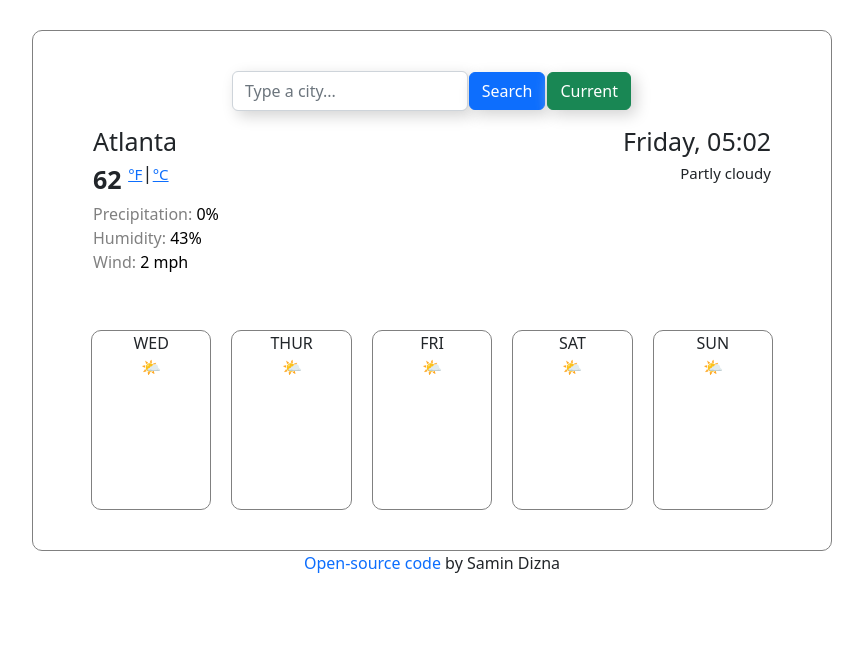
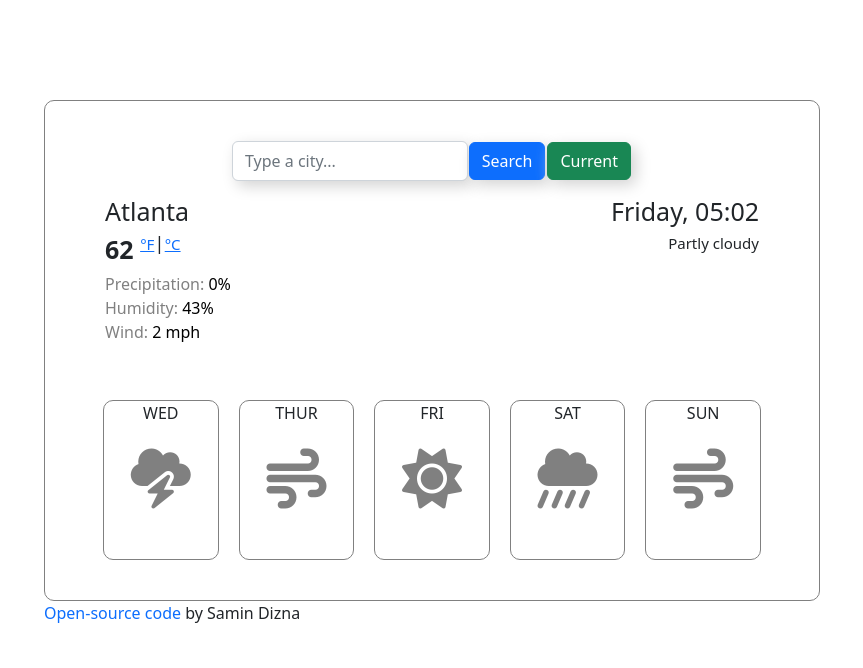
Before and after one commit to samxn/weather-app, a plain HTML site: page index.html in a window 1280 px wide. Shown: the whole page, without its empty margins (208-1071 px from the left). Drawn offline with nearby package versions, Linux system fonts and the light colour scheme.

Commit message:
Added icons to main elements

```diff
--- a/index.html
+++ b/index.html
@@ -15,6 +15,7 @@
     <script src="https://unpkg.com/axios@1.1.2/dist/axios.min.js"></script>
   </head>
   <body>
+    <div class="wrapper">
       <div class="container">
         <form class="d-flex" role="search" id="searchField">
           <input
@@ -62,25 +63,25 @@
         <div class="row">
           <div class="col">
             WED
-          <br />
-          🌤
+            <br /><br />
+            <i class="fa-solid fa-cloud-bolt"></i>
           </div>
           <div class="col">
             THUR
-          <br />
-          🌤
+            <br /><br />
+            <i class="fa-solid fa-wind"></i>
           </div>
           <div class="col">
-          FRI <br />
-          🌤
+            FRI <br /><br />
+            <i class="fa-solid fa-sun"></i>
           </div>
           <div class="col">
-          SAT <br />
-          🌤
+            SAT <br /><br />
+            <i class="fa-solid fa-cloud-showers-heavy"></i>
           </div>
           <div class="col">
-          SUN <br />
-          🌤
+            SUN <br /><br />
+            <i class="fa-solid fa-wind"></i>
           </div>
         </div>
       </div>
@@ -90,6 +91,7 @@
         >
         by Samin Dizna</span
       >
+    </div>
     <script
       src="https://kit.fontawesome.com/03f4e38d94.js"
       crossorigin="anonymous"
--- a/style.css
+++ b/style.css
@@ -13,11 +13,15 @@ p {
 }
 
 .container {
-  width: 800px;
   padding: 40px 60px 40px 60px;
   border: 1px solid gray;
   border-radius: 10px;
   margin-top: 30px;
+}
+.wrapper {
+  padding: 40px 60px 40px 60px;
+  width: 70%;
+  margin: 30px auto;
 }
 
 .d-flex {
@@ -34,7 +38,7 @@ p {
 }
 .col {
   border: 1px solid gray;
-  padding-bottom: 130px;
+  padding-bottom: 50px;
   text-align: center;
   border-radius: 10px;
   margin: 0 10px;
@@ -55,10 +59,10 @@ p {
   font-size: 15px;
   line-height: 3px;
 }
-.link {
-  text-align: center;
-  display: block;
-}
 .link a {
   text-decoration: none;
 }
+.fa-solid {
+  font-size: 60px;
+  color: gray;
+}
```
Lines whose indentation alone changed are shown as unchanged.
